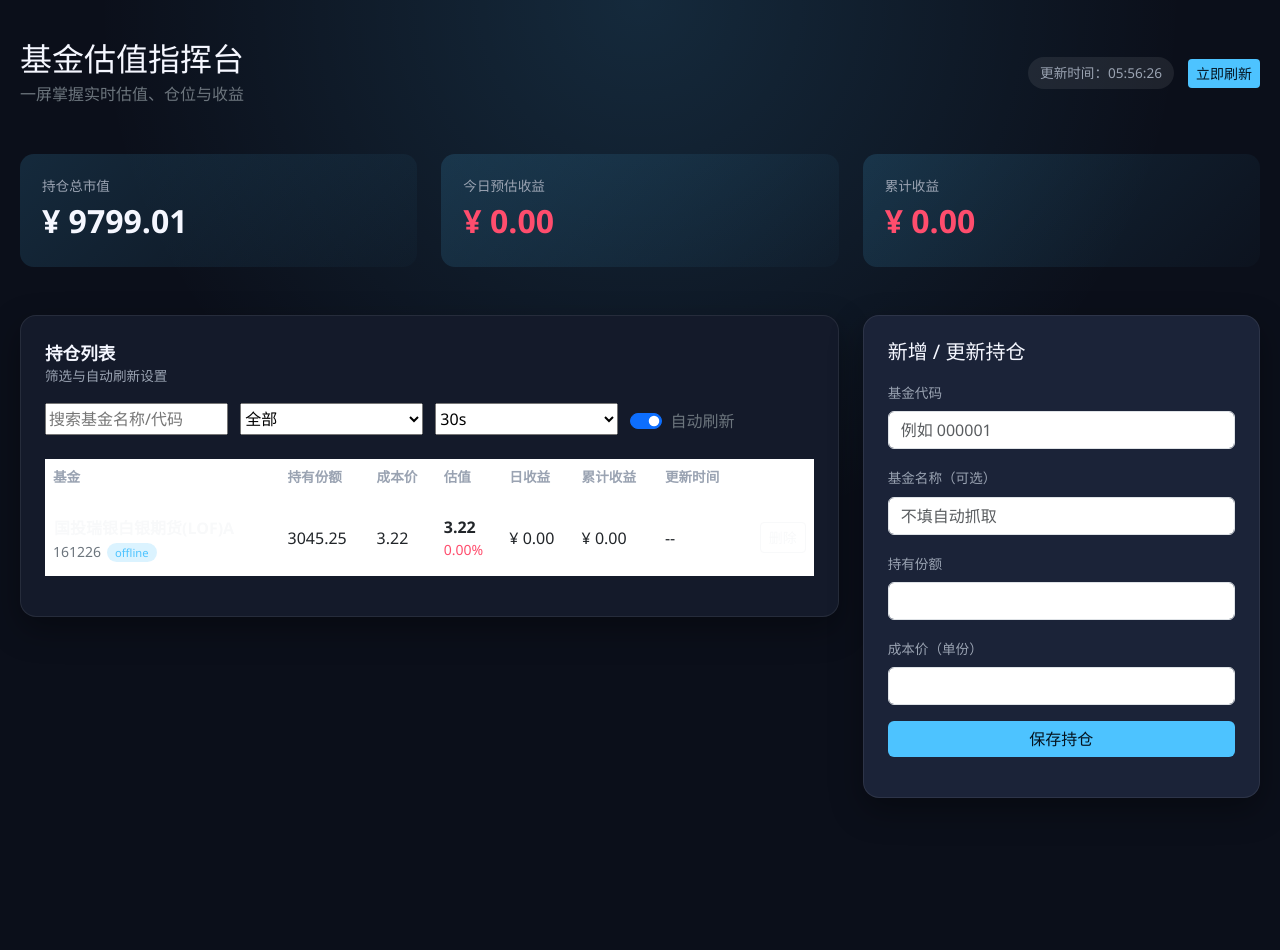
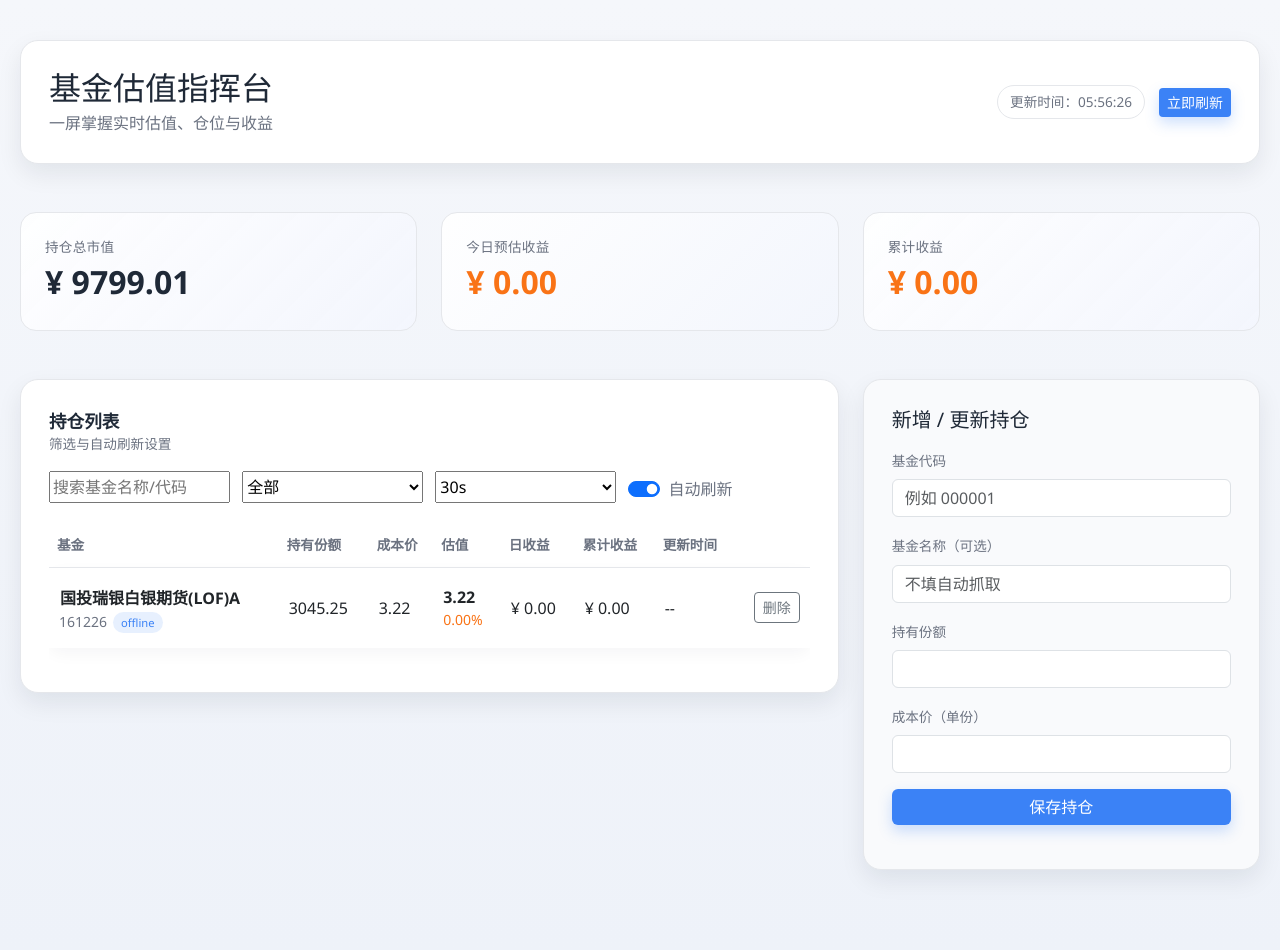
Before and after one commit to B1ndNesy-Zz/fund, a Flask app: page / in a window 1280 px wide. Before the commit the page ends 798 px from the top, so only its background shows below. Run offline with Flask 3, Linux system fonts and the light colour scheme; data that the repository does not hold is empty; some libraries are stand-ins or nearby versions.

Commit message:
Refresh dashboard palette and spacing

```diff
--- a/templates/index.html
+++ b/templates/index.html
@@ -7,17 +7,19 @@
     <link href="https://cdn.bootcdn.net/ajax/libs/twitter-bootstrap/5.3.0/css/bootstrap.min.css" rel="stylesheet">
     <style>
         :root {
-            --bg: #0b0f1a;
-            --panel: #141a2a;
-            --panel-light: #1b2338;
-            --accent: #4dc3ff;
-            --up: #ff4d6d;
-            --down: #24d17f;
-            --text: #f5f7ff;
-            --sub: #9aa3b2;
+            --bg: #f5f7fb;
+            --panel: #ffffff;
+            --panel-light: #f9fafc;
+            --accent: #3b82f6;
+            --accent-soft: rgba(59, 130, 246, 0.12);
+            --up: #f97316;
+            --down: #22c55e;
+            --text: #1f2937;
+            --sub: #6b7280;
+            --border: #e5e7eb;
         }
         body {
-            background: radial-gradient(circle at top, rgba(77, 195, 255, 0.15), transparent 50%), var(--bg);
+            background: linear-gradient(180deg, #f5f7fb 0%, #eef2f9 100%);
             color: var(--text);
             font-family: "Segoe UI", "PingFang SC", sans-serif;
         }
@@ -28,22 +30,24 @@
         }
         .panel {
             background: var(--panel);
-            border: 1px solid rgba(255, 255, 255, 0.08);
-            border-radius: 16px;
-            padding: 24px;
-            box-shadow: 0 12px 32px rgba(0, 0, 0, 0.35);
+            border: 1px solid var(--border);
+            border-radius: 18px;
+            padding: 28px;
+            box-shadow: 0 10px 24px rgba(15, 23, 42, 0.08);
         }
         .panel-light {
             background: var(--panel-light);
         }
         .stat-card {
-            padding: 22px;
-            border-radius: 14px;
-            background: linear-gradient(135deg, rgba(77, 195, 255, 0.15), rgba(77, 195, 255, 0.02));
+            padding: 24px;
+            border-radius: 16px;
+            background: linear-gradient(135deg, rgba(255, 255, 255, 0.95), rgba(243, 246, 253, 0.9));
+            border: 1px solid var(--border);
         }
         .stat-label {
             font-size: 0.85rem;
             color: var(--sub);
+            letter-spacing: 0.02em;
         }
         .stat-value {
             font-size: 2rem;
@@ -58,46 +62,49 @@
             align-items: center;
         }
         .toolbar input, .toolbar select {
-            background: var(--panel-light);
-            border: 1px solid rgba(255, 255, 255, 0.12);
+            background: #ffffff;
+            border: 1px solid var(--border);
             color: var(--text);
-            border-radius: 10px;
-            padding: 6px 12px;
+            border-radius: 12px;
+            padding: 8px 12px;
         }
         .table thead th {
             color: var(--sub);
             font-size: 0.85rem;
-            border-bottom: 1px solid rgba(255, 255, 255, 0.08);
+            border-bottom: 1px solid var(--border);
             padding-bottom: 12px;
         }
         .table tbody tr {
-            background: rgba(255, 255, 255, 0.02);
+            background: #ffffff;
             border-radius: 12px;
+            box-shadow: 0 6px 16px rgba(15, 23, 42, 0.04);
         }
         .table tbody td {
             border: none;
             vertical-align: middle;
-            padding: 14px 8px;
+            padding: 16px 10px;
         }
         .badge-source {
             font-size: 0.7rem;
             border-radius: 999px;
-            padding: 2px 8px;
-            background: rgba(77, 195, 255, 0.2);
+            padding: 3px 8px;
+            background: var(--accent-soft);
             color: var(--accent);
             margin-left: 6px;
         }
         .form-label { color: var(--sub); font-size: 0.85rem; }
         .btn-accent {
             background: var(--accent);
-            color: #04131f;
+            color: #ffffff;
             border: none;
+            box-shadow: 0 6px 14px rgba(59, 130, 246, 0.25);
         }
-        .btn-accent:hover { background: #6cd0ff; }
+        .btn-accent:hover { background: #2563eb; }
         .status-pill {
             padding: 6px 12px;
-            background: rgba(255, 255, 255, 0.08);
+            background: #ffffff;
             border-radius: 999px;
+            border: 1px solid var(--border);
             color: var(--sub);
             font-size: 0.85rem;
         }
@@ -123,11 +130,13 @@
             }
         }
         .empty-row { color: var(--sub); text-align: center; padding: 24px 0; }
+        .text-secondary { color: var(--sub) !important; }
     </style>
 </head>
 <body>
     <div class="app-shell">
-        <div class="d-flex flex-wrap justify-content-between align-items-center mb-5 gap-3">
+        <div class="panel mb-5">
+            <div class="d-flex flex-wrap justify-content-between align-items-center gap-3">
                 <div>
                     <h2 class="mb-1">基金估值指挥台</h2>
                     <p class="text-secondary mb-0">一屏掌握实时估值、仓位与收益</p>
@@ -135,6 +144,7 @@
                 <div class="toolbar">
                     <span class="status-pill">更新时间：<span id="lastUpdated">--</span></span>
                     <button class="btn btn-sm btn-accent" id="refreshBtn">立即刷新</button>
+                </div>
             </div>
         </div>
 
@@ -240,7 +250,7 @@
             <div class="modal-content panel">
                 <div class="modal-header border-0">
                     <h5 class="modal-title" id="chartTitle">净值走势</h5>
-                    <button type="button" class="btn-close btn-close-white" data-bs-dismiss="modal" aria-label="Close"></button>
+                    <button type="button" class="btn-close" data-bs-dismiss="modal" aria-label="Close"></button>
                 </div>
                 <div class="modal-body">
                     <canvas id="fundChart" height="240"></canvas>
@@ -304,7 +314,7 @@
             tbody.innerHTML = filtered.map(item => `
                 <tr>
                     <td>
-                        <button class="btn btn-link text-start text-decoration-none text-light p-0 fw-semibold" onclick="openChart('${item.code}')">
+                        <button class="btn btn-link text-start text-decoration-none text-dark p-0 fw-semibold" onclick="openChart('${item.code}')">
                             ${item.name}
                         </button>
                         <div class="text-secondary small">${item.code}<span class="badge-source">${item.source}</span></div>
@@ -319,7 +329,7 @@
                     <td class="${item.total_profit >= 0 ? 'value-up' : 'value-down'}">${formatMoney(item.total_profit)}</td>
                     <td>${item.update_time || '--'}</td>
                     <td class="text-end">
-                        <button class="btn btn-sm btn-outline-light" onclick="removeFund('${item.code}')">删除</button>
+                        <button class="btn btn-sm btn-outline-secondary" onclick="removeFund('${item.code}')">删除</button>
                     </td>
                 </tr>
             `).join('');
```
Also changed, not shown: index.html (+42 -32 lines). Lines whose indentation alone changed are shown as unchanged.
